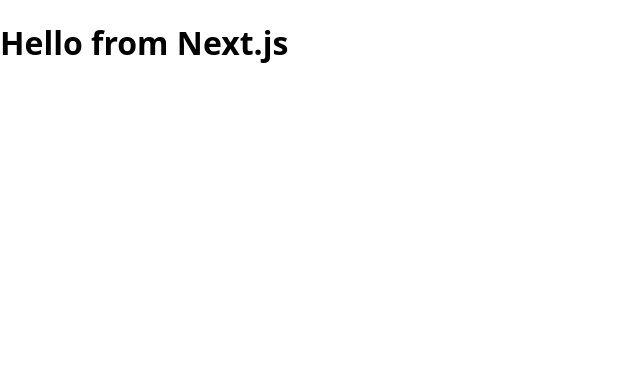
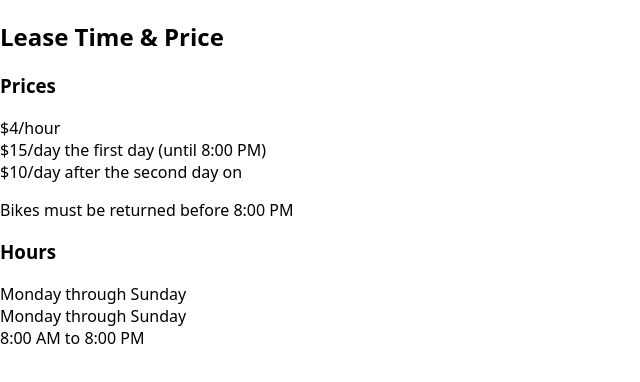
Before and after one commit to YuriPadilla/capstone-project-havana-bikes, a Next.js app: page / in a window 1280 px wide. Shown: the top 382 px of the page, without its empty margins (0-640 px from the left). Built offline with nearby package versions, Linux system fonts and the light colour scheme.

Commit message:
put PriceInfo in page Home

```diff
--- a/pages/index.js
+++ b/pages/index.js
@@ -1,3 +1,9 @@
+import PriceInfo from "../components/PriceInfo";
+
 export default function HomePage() {
-  return <h1>Hello from Next.js</h1>;
+  return (
+    <>
+      <PriceInfo />
+    </>
+  );
 }
```
